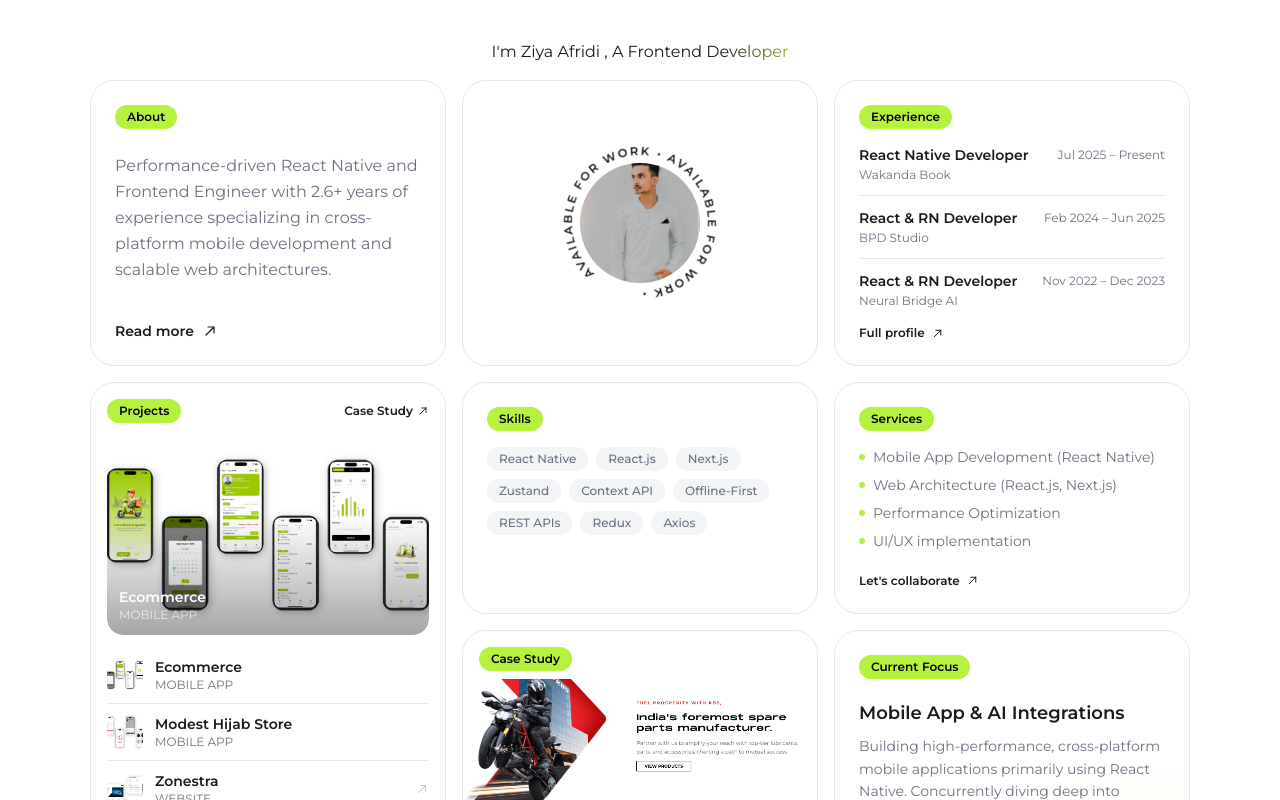
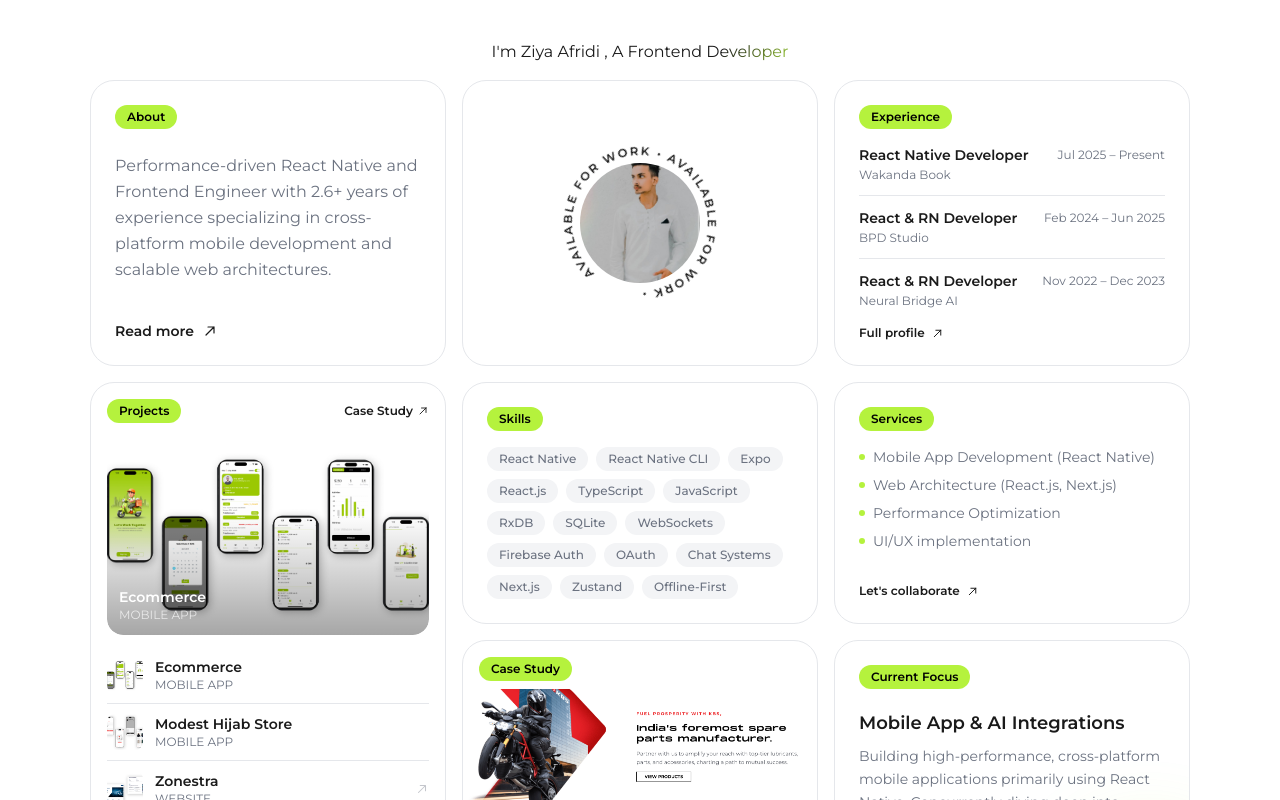
Before and after one commit to xyaistic/Portfolio, a React (Vite) app: page / in a window 1280 px wide. Shown: the top 800 px of the page. Built offline with nearby package versions, Linux system fonts and the light colour scheme.

Commit message:
feat: Update displayed skills on portfolio pages and correct GitHub link.

```diff
--- a/src/pages/About.jsx
+++ b/src/pages/About.jsx
@@ -73,7 +73,7 @@ export default function About() {
               <span className="text-xs font-semibold text-[#688f1d] dark:text-black bg-[#b5f23d]/20 dark:bg-[#b5f23d] px-2 py-1 rounded">Present</span>
             </div>
             <div className="flex flex-wrap gap-2">
-              {['React Native', 'React.js', 'Next.js', 'JavaScript (ES6+)', 'Zustand', 'Context API', 'Redux', 'Offline-First', 'REST APIs', 'Axios', 'Figma', 'Git', 'ClickUp', 'Jira'].map(skill => (
+              {['React Native', 'React Native CLI', 'Expo', 'React.js', 'Next.js', 'TypeScript', 'JavaScript', 'RxDB', 'SQLite', 'WebSockets', 'Firebase Auth', 'OAuth', 'Chat Systems', 'Zustand', 'Context API', 'Redux', 'Offline-First', 'REST APIs', 'Axios', 'Git'].map(skill => (
                 <span key={skill} className="text-xs font-semibold md:text-sm bg-white dark:bg-[#181818] border border-gray-200 dark:border-[#3a3a3a] px-3 py-1 rounded-full text-gray-700 dark:text-gray-300">
                   {skill}
                 </span>
--- a/src/pages/Home.jsx
+++ b/src/pages/Home.jsx
@@ -293,7 +293,7 @@ export default function Home() {
         >
           <Badge>Skills</Badge>
           <div className="flex flex-wrap gap-2 mt-1">
-            {['React Native', 'React.js', 'Next.js', 'Zustand', 'Context API', 'Offline-First', 'REST APIs', 'Redux', 'Axios'].map((skill, i) => (
+            {['React Native', 'React Native CLI', 'Expo', 'React.js', 'TypeScript', 'JavaScript', 'RxDB', 'SQLite', 'WebSockets', 'Firebase Auth', 'OAuth', 'Chat Systems', 'Next.js', 'Zustand', 'Offline-First'].map((skill, i) => (
               <span
                 key={i}
                 className="text-xs px-3 py-1 rounded-full font-medium"
@@ -413,7 +413,7 @@ export default function Home() {
             <FaLinkedinIn size={56} color="white" />
           </a>
           <a
-            href="https://github.com/ziyaafridi"
+            href="https://github.com/xyaistic"
             target="_blank"
             rel="noopener noreferrer"
             className="flex-1 rounded-3xl flex items-center justify-center transition-all duration-300 hover:shadow-lg hover:scale-[1.02] cursor-pointer"
```
